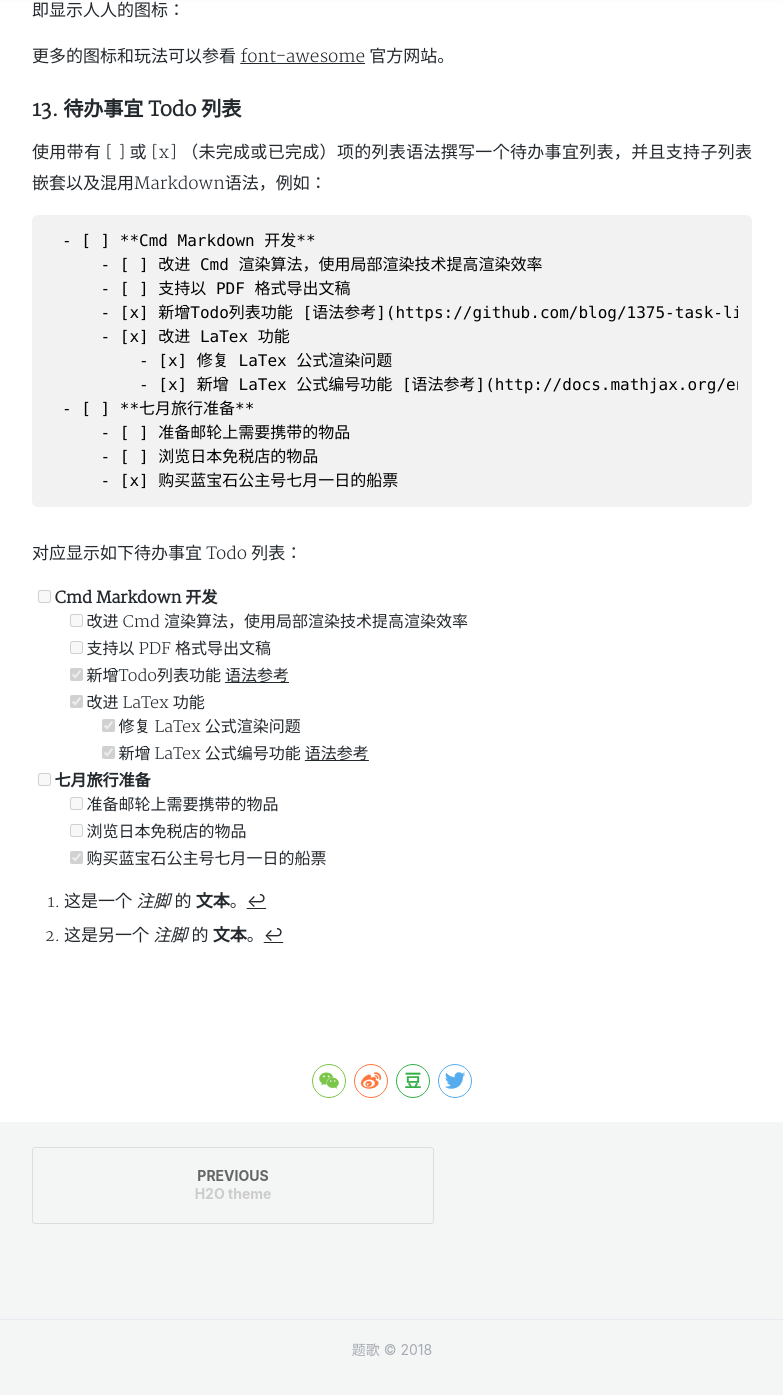
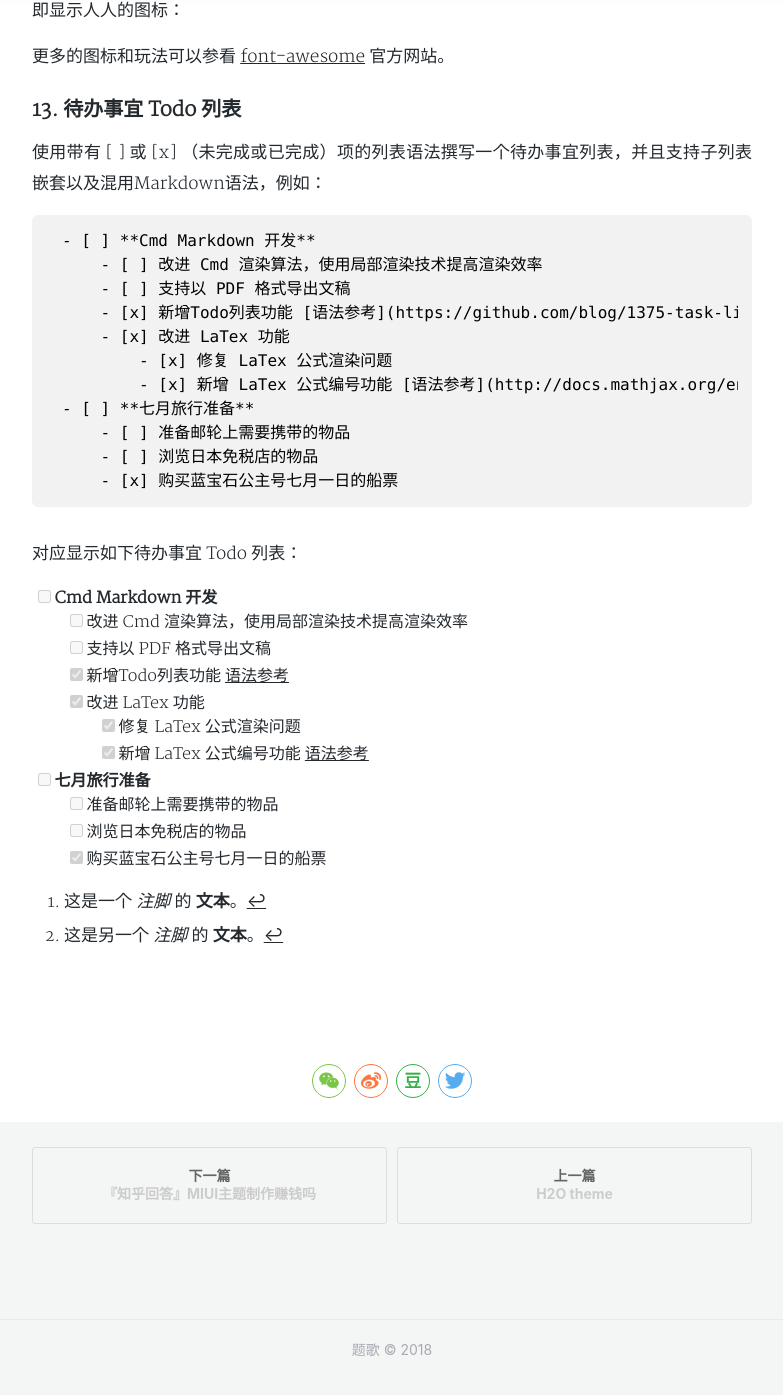
Before and after one commit to Fanxmistic/fanxmistic.github.io, a Jekyll site: the page built from _posts/2017-12-18-new-them.md, in a window 1280 px wide and 1400 px high, scrolled down 8591 px. Shown: the top 1395 px of the window, without its empty margins (248-1031 px from the left). Built offline with Jekyll 4.4.1, drawn with Linux system fonts in a browser that asks for light colours; nearby versions of some CDN libraries; comment, search, counter and statistics services are not loaded; a style sheet for code colours, icons or effects is not loaded; some of the changed lines change nothing that is shown.

Commit message:
add new post

```diff
--- a/_layouts/post.html
+++ b/_layouts/post.html
@@ -70,7 +70,7 @@
         <div class="read-next-item">
             <a href="{{ page.next.url }}" class="read-next-link"></a>
             <section>
-                <h3>NEXT</h3>
+                <h3>下一篇</h3>
                 <span>{{ page.next.title }}</span>
                 <!-- <p>{{ page.next.excerpt | strip_html | strip_newlines | truncate: 60}}</p> -->
             </section>
@@ -84,7 +84,7 @@
         <div class="read-next-item">
             <a href="{{ page.previous.url }}" class="read-next-link"></a>
             <section>
-                <h3>PREVIOUS</h3>
+                <h3>上一篇</h3>
                 <span>{{ page.previous.title }}</span>
                 <!-- <p>{{ page.previous.excerpt | strip_html | strip_newlines | truncate: 60}}</p> -->
             </section>
--- /dev/null
+++ b/_posts/2018-01-14-MIUI-is-worth.md
@@ -0,0 +1,42 @@
+---
+layout: post
+title: '『知乎回答』MIUI主题制作赚钱吗'
+date: 2018-01-15
+categories: zhihu
+cover: 'http://static01.coloros.com/bbs/data/attachment/forum/201604/24/201358eewezpaawabd22we.jpg.thumb.jpg'
+tags: 知乎 回答
+---
+
+> 这是一篇在知乎上的回答，本篇也只是做个粘贴复制，如果你对原文或评论感兴趣，请点击 [原文地址](https://www.zhihu.com/question/21092387/answer/37858855) 。
+
+这个问题还有人关注么？
+我是以前做过魅族主题，你们想知道的话我可以说一说我的经历。
+
+### MIUI 主题制作赚钱吗？
+
+赚钱。曾经 MIUI 官方微博宣传过一个兼职设计师 **「年收入百万」**的故事，不过真实性有待确定。我能确定的是曾经有个主题作者在开发者群里爆过她的工资单 **「日收入二万多」**，比她赚得多的还有；但是，更多的是比较惨淡的，都是学生赚些零花钱，**「月收入几百上千」**的样子。
+
+### 我的 Flyme 主题制作经历
+
+答主当时大二，汉语国际教育专业，对它完全无感，所以爱好逃课。
+
+逃课逃得多了也挺无聊的，就想学点东西，平时对手机感兴趣，基本所有手机测评都看过，加上自己用的是 魅族MX3 ，在应用商店完全找不到自己喜欢的一款主题，于是就萌生了给它做主题的念头。
+
+当晚就下载了 **Photoshop** 和 **illustrator** ,跟着网上教程瞎折腾了一个 设置 图标，很是激动。之后的日子就是一些学习过程了。
+
+### Flyme 主题制作赚钱吗？
+
+我说说我的收获。
+
+具体多少我就不透露了，说说我把它花在哪些地方了吧。做主题以来直到现在，没要家里给我打过生活费，买了小米4，iPhone6 Plus, MacBook Pro, iPad Air, 去了内蒙古，目前还有剩余。我的收入在整个 Flyme 制作中算中等，或者说偏下一点点。曾经有人做到 **一天一万，四天四万** 的记录。
+
+Talk is cheap.Show you the picture.
+
+下图是我正常一个月的收入：
+
+![图片](/assets/img/0a3ac3ae866c82f6bd57554ddda36867_hd.jpg)
+
+### 关于前端
+
+一直到 2015/03/01 我就没再继续深入学习主题制作了，转而学习前端开发。
+欢迎各位前端小伙伴勾搭，一起进步学习。
```
Also changed, not shown: assets/css/app.min.css, assets/img/0a3ac3ae866c82f6bd57554ddda36867_hd.jpg (added).
